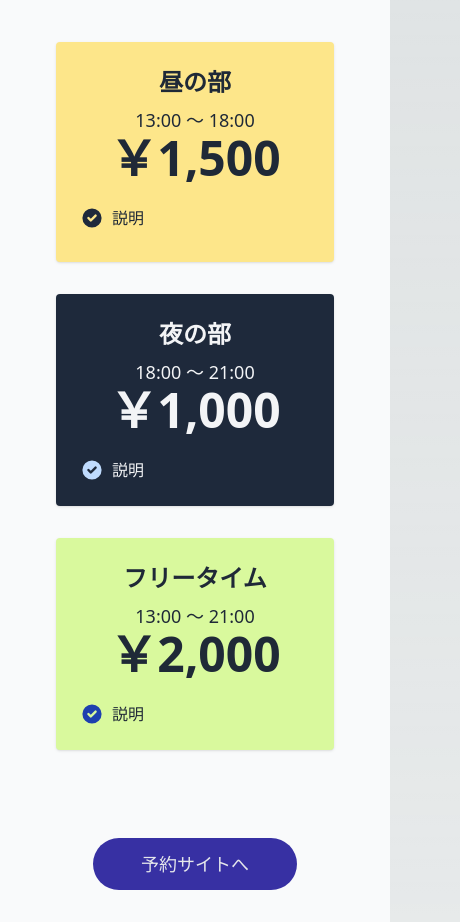
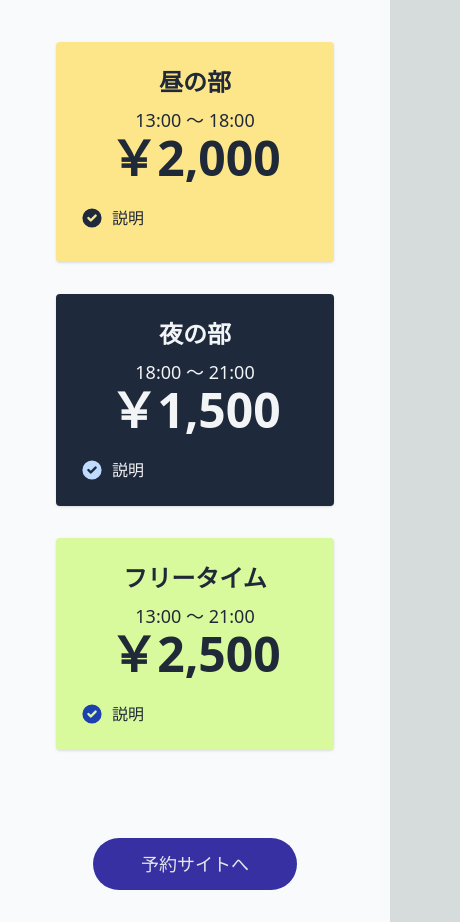
Before and after one commit to merrr224/tretar-official-website, a Next.js app: page / in a window 390 px wide. Shown: the part 1380-2302 px from the top of the page, 460 px wide, since content can reach past the window. Built offline with nearby package versions, Linux system fonts and the light colour scheme.

Commit message:
fix: iPhoneで表示したときにAccessセクションで地図がはみ出るのを修正

```diff
--- a/src/app/page.tsx
+++ b/src/app/page.tsx
@@ -148,7 +148,7 @@ export default function Home() {
                       <div className="space-y-2">
                         <h4 className="text-2xl font-bold text-gray-800">昼の部</h4>
                         <p className="mt-3 leadi text-lg text-gray-800">13:00 ～ 18:00</p>
-                        <span className="text-5xl font-bold text-gray-800">￥1,500</span>
+                        <span className="text-5xl font-bold text-gray-800">￥2,000</span>
                       </div>
                       <ul className="flex-1 mb-6 text-gray-800">
                         <li className="flex mb-2 space-x-2">
@@ -168,7 +168,7 @@ export default function Home() {
                       <div className="space-y-2">
                         <h4 className="text-2xl font-bold">夜の部</h4>
                           <p className="text-lg tracki">18:00 ～ 21:00</p>
-                        <span className="text-5xl font-bold">￥1,000</span>
+                        <span className="text-5xl font-bold">￥1,500</span>
                       </div>
                       <ul className="flex-1 space-y-2">
                         <li className="flex items-center space-x-2">
@@ -188,7 +188,7 @@ export default function Home() {
                       <div className="space-y-2">
                         <h4 className="text-2xl font-bold text-gray-800">フリータイム</h4>
                         <p className="text-lg tracki text-gray-800">13:00 ～ 21:00</p>
-                        <span className="text-5xl font-bold text-gray-800">￥2,000</span>
+                        <span className="text-5xl font-bold text-gray-800">￥2,500</span>
                       </div>
                       <ul className="space-y-2 text-gray-800">
                         <li className="flex items-start space-x-2">
@@ -318,7 +318,7 @@ export default function Home() {
                   <div className="sm:order-2">
                     <iframe
                       src="https://www.google.com/maps/embed?pb=!1m18!1m12!1m3!1d3239.4852050567706!2d139.77735831282322!3d35.71428387246221!2m3!1f0!2f0!3f0!3m2!1i1024!2i768!4f13.1!3m3!1m2!1s0x60188e997cc92239%3A0x7490aab200e57b44!2z44CSMTEwLTAwMTUg5p2x5Lqs6YO95Y-w5p2x5Yy65p2x5LiK6YeO77yU5LiB55uu77yR77yQ4oiS77yY!5e0!3m2!1sja!2sjp!4v1720010883338!5m2!1sja!2sjp"
-                      width="420" height="420" loading="lazy"></iframe>
+                      width="340" height="340" loading="lazy"></iframe>
                   </div>
                   {/* End Col */}
 
```
